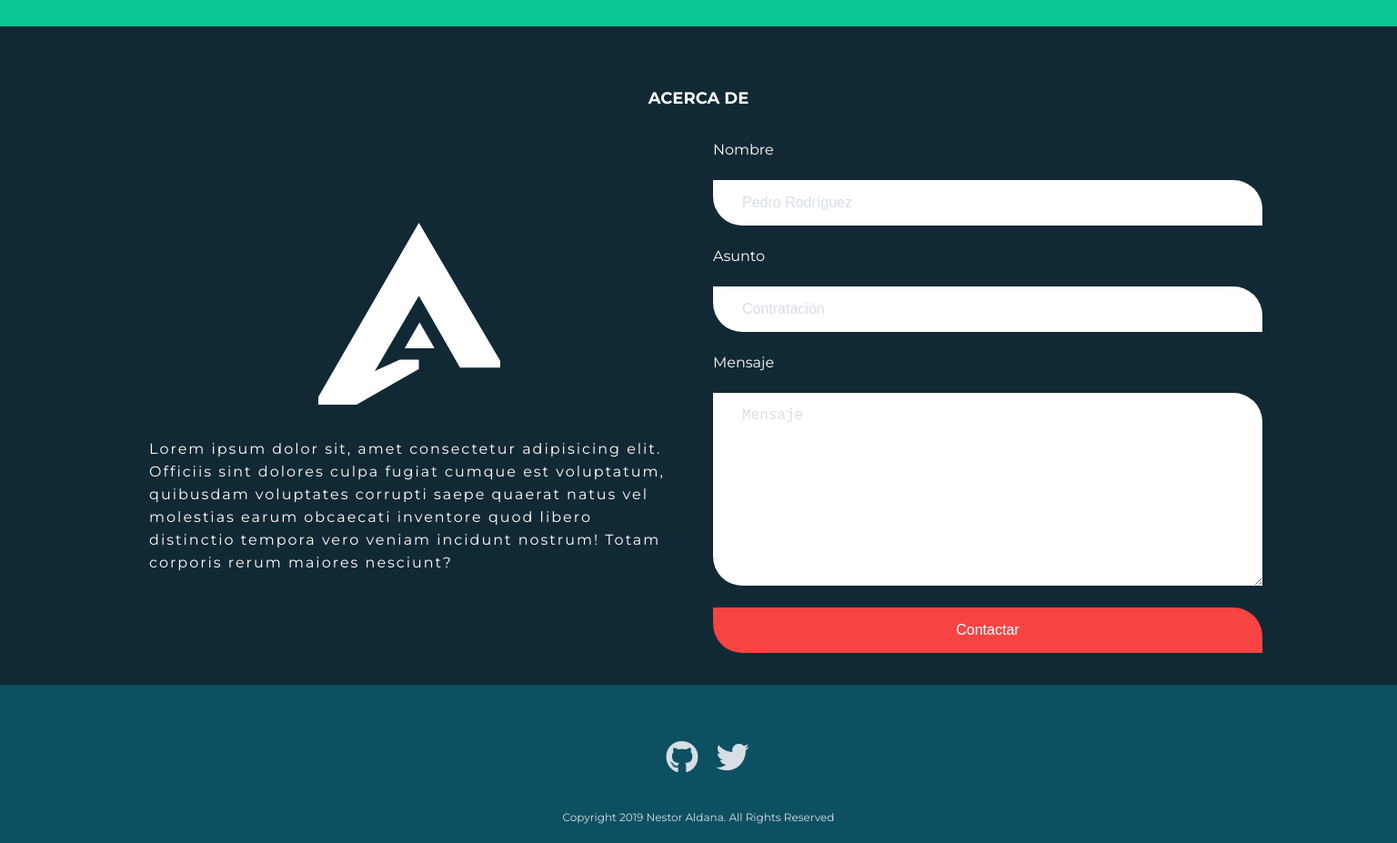
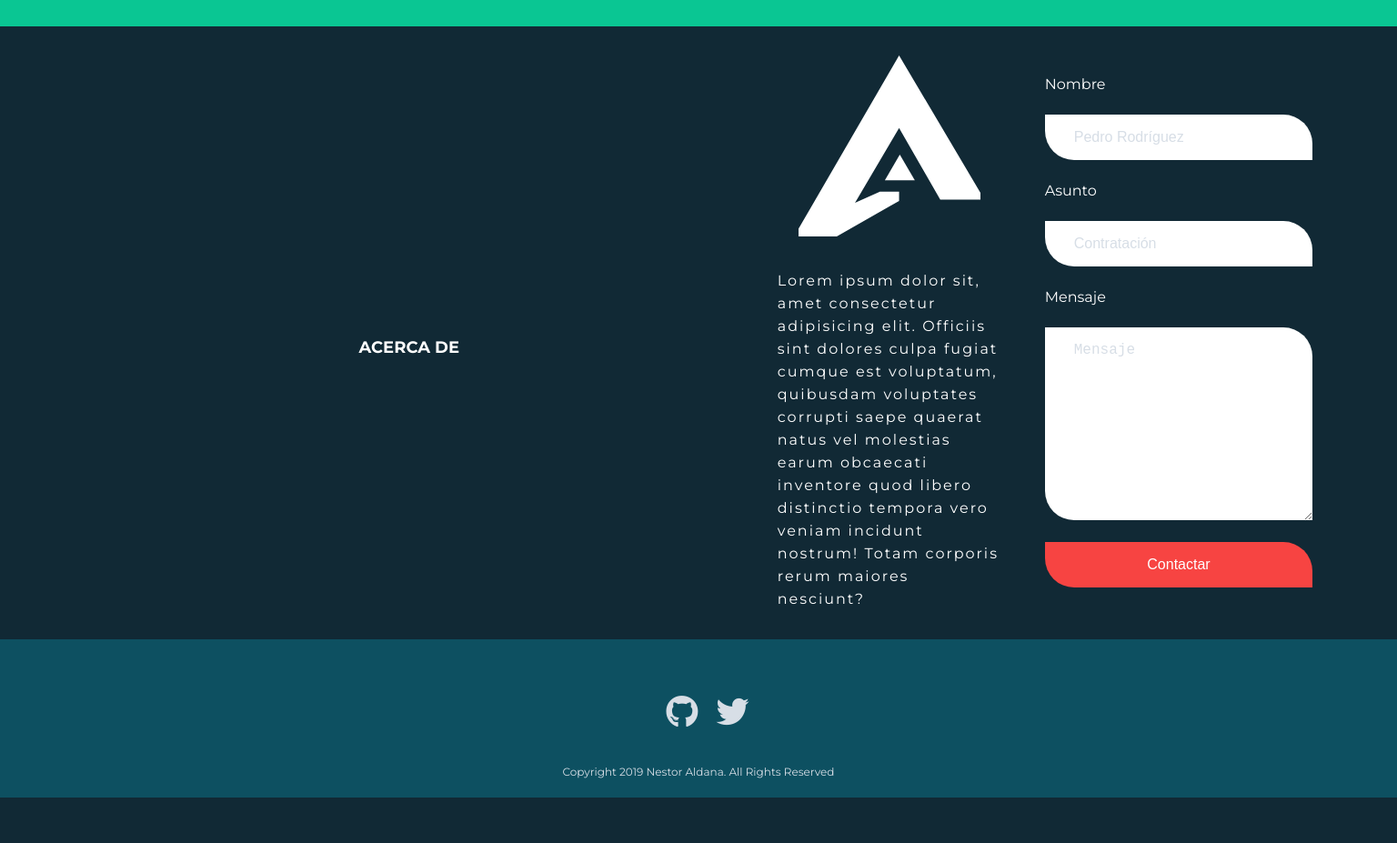
Before and after one commit to AlejandroRenderos/Portafolio_PW0219_-00309018-, a plain HTML site: page Parcial1/index.html in a window 1536 px wide. Shown: the part 1045-1972 px from the top of the page at 91% size. After the commit the page ends 1922 px from the top, so only its background shows below. Drawn offline with Linux system fonts and the light colour scheme.

Commit message:
edicion parcial 1

```diff
--- a/Parcial1/css/main.css
+++ b/Parcial1/css/main.css
@@ -359,7 +359,7 @@ footer .social-links {
         display: flex;
         flex-direction: row;
         justify-content: center;
-        flex-flow: row wrap;
+        flex-wrap: row wrap;
         width: 100%;
 
     }
```
